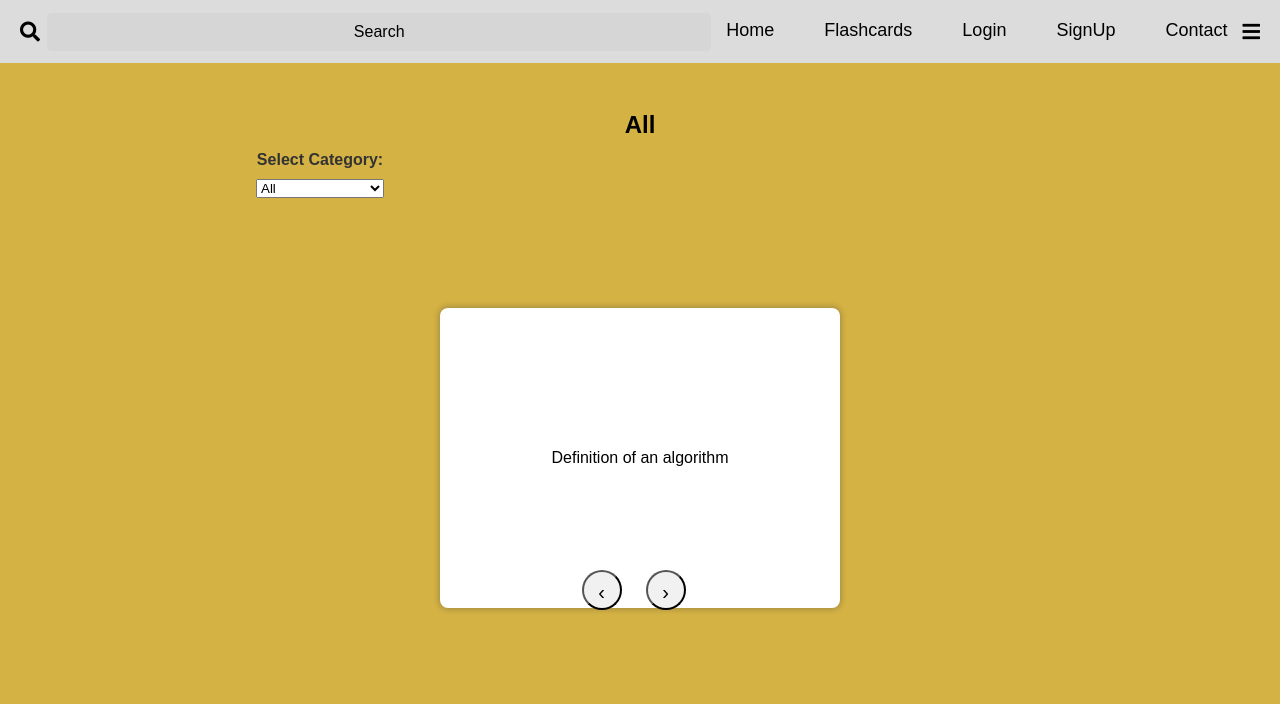
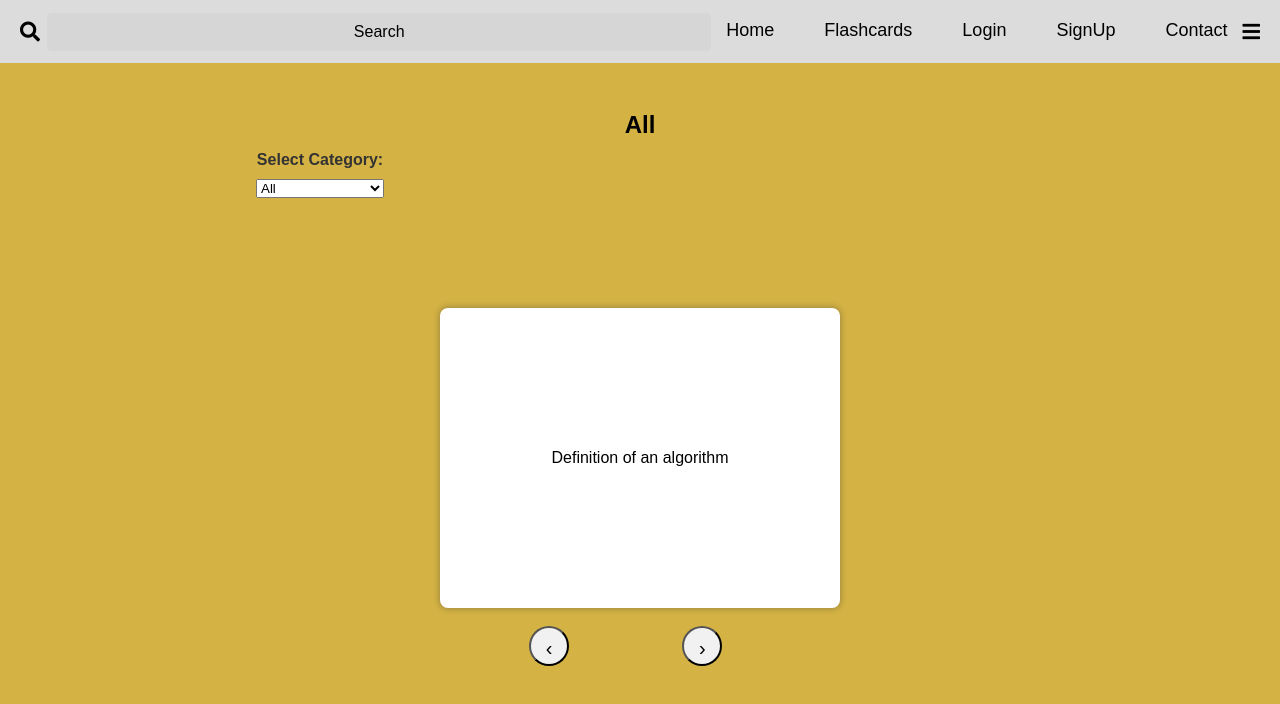
Before and after one commit to talhakhadim/CSCI441_flash_card_app, a plain HTML site: page Flashcard/flashcard.html in a window 1280 px wide. Drawn offline with Linux system fonts and the light colour scheme.

Commit message:
updated buttons for media

```diff
--- a/Flashcard/flashcard.css
+++ b/Flashcard/flashcard.css
@@ -154,10 +154,12 @@ h1 {
 }
 
 .row-4 {
+  position: relative;
   display: flex;
-  justify-content: flex-end;
+  justify-content: center;
   align-items: flex-end;
-  width: 90%;
+  width: 100%;
+  margin-top:20 px;
 }
 
 .h2 {
@@ -234,10 +236,6 @@ a:hover {
 
 .previous,
 .next {
-  position: absolute;
-  bottom: 190px;
-  left: 47%;
-  transform: translateY(-50%);
   width: 40px;
   height: 40px;
   line-height: 40px;
@@ -247,19 +245,21 @@ a:hover {
   background-color: #f1f1f1;
   color: black;
   cursor: pointer;
+  margin-left:109px;
+
 }
 
 .previous {
   background-color: #f1f1f1;
   color: black;
-  right: 49%;
+  right: 45%;
   transform: translate(-50%);
 }
 
 .next {
   background-color: #f1f1f1;
   color: black;
-  left: 52%;
+  left: 15%;
   transform: translate(-50%);
 }
 
```
